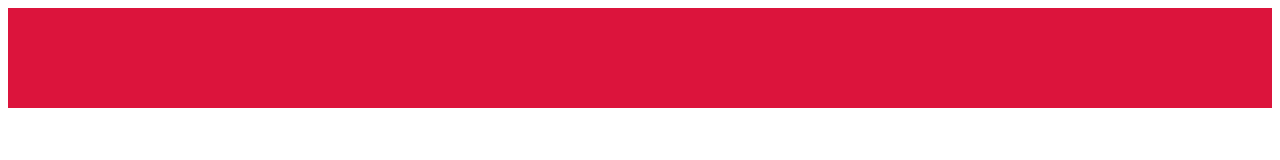
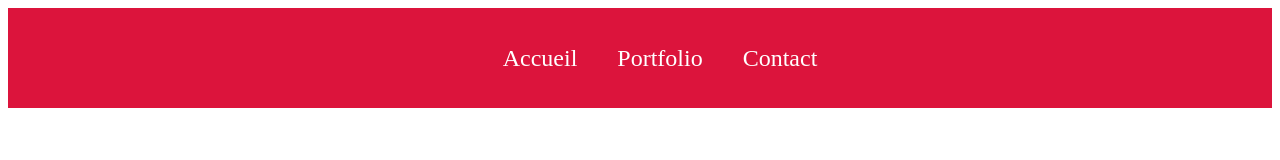
Before and after one commit to Raionhato/Projet_git, a plain HTML site: page index.html in a window 1280 px wide. Drawn offline with Linux system fonts and the light colour scheme.

Commit message:
add navbar

```diff
--- a/CSS/style.css
+++ b/CSS/style.css
@@ -1,5 +1,18 @@
+.flex{
+    display: flex;
+    justify-content: center;
+    align-items: center;
+}
+
 .contain{
     width: 100%;
     height: 100px;
     background-color: crimson;
 }
+.contain li{
+    flex-direction: row;
+    margin: 20px;
+    list-style-type: none;
+    font-size: 1.5em;
+    color: white;
+}
--- a/index.html
+++ b/index.html
@@ -8,7 +8,12 @@
     <title>Git</title>
 </head>
 <body>
-    <div class="contain"></div>
-
+    <div class="contain flex">
+    <ul class="flex">
+        <li>Accueil</li>
+        <li>Portfolio</li>
+        <li>Contact</li>
+    </ul>
+    </div>
 </body>
 </html>
```
